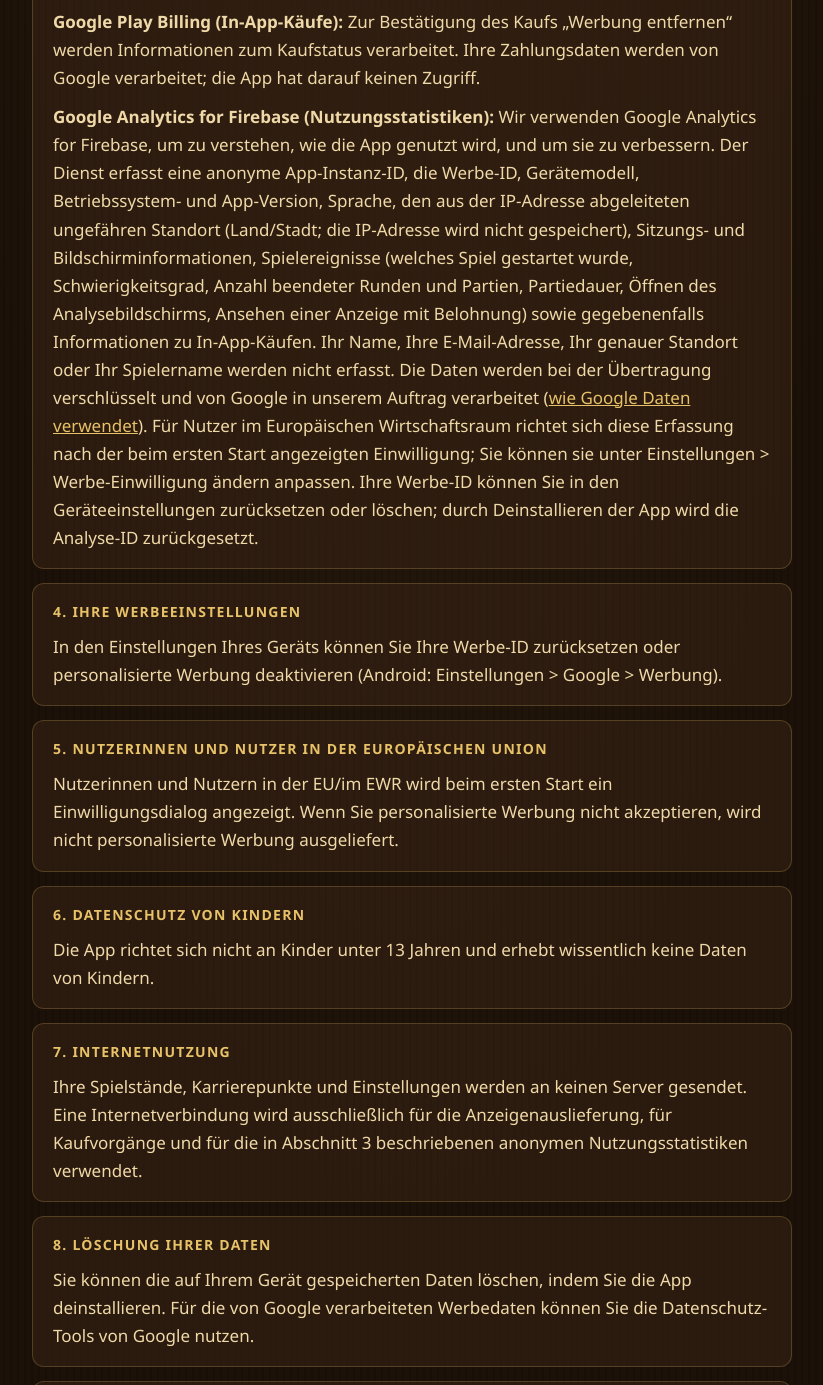
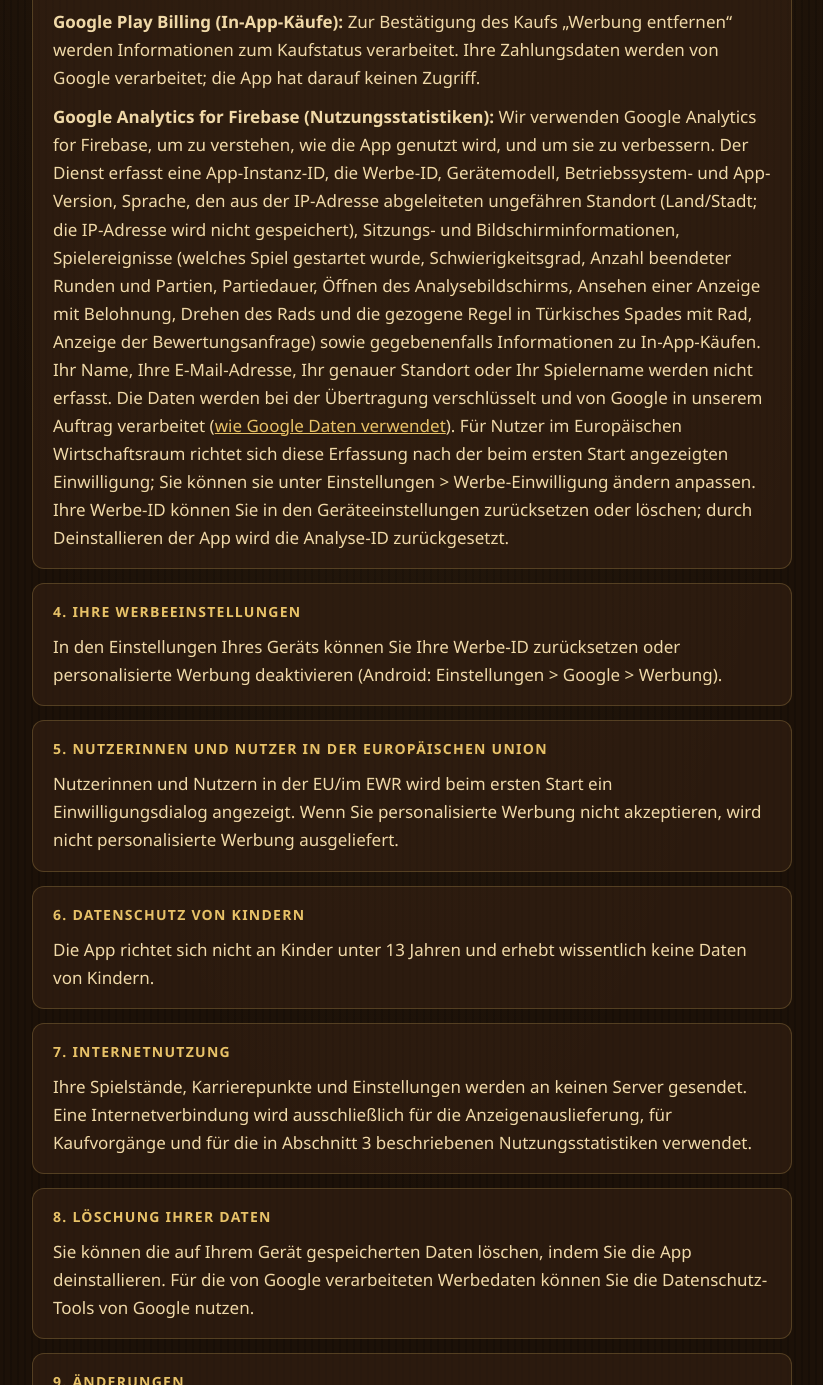
Before and after one commit to BatuhanDemirel/kahvehane-gizlilik, a plain HTML site: page de/index.html in a window 1280 px wide. Shown: the part 1064-2449 px from the top of the page, without its empty margins (228-1051 px from the left). Drawn offline with Linux system fonts and the light colour scheme.

Commit message:
Add files via upload

```diff
--- a/de/index.html
+++ b/de/index.html
@@ -43,7 +43,7 @@
       <p>Die App nutzt drei Google-Dienste:</p>
       <p><strong>Google AdMob (Anzeigenauslieferung):</strong> kann Daten wie Ihre Werbe-ID, Ihre IP-Adresse, den Gerätetyp, Ihre Interaktionen mit Anzeigen sowie Diagnose- und Absturzprotokolle verarbeiten, um Anzeigen auszuliefern und zu messen. Datenschutzerklärung von Google: <a href="https://policies.google.com/privacy">https://policies.google.com/privacy</a></p>
       <p><strong>Google Play Billing (In-App-Käufe):</strong> Zur Bestätigung des Kaufs „Werbung entfernen“ werden Informationen zum Kaufstatus verarbeitet. Ihre Zahlungsdaten werden von Google verarbeitet; die App hat darauf keinen Zugriff.</p>
-      <p><strong>Google Analytics for Firebase (Nutzungsstatistiken):</strong> Wir verwenden Google Analytics for Firebase, um zu verstehen, wie die App genutzt wird, und um sie zu verbessern. Der Dienst erfasst eine anonyme App-Instanz-ID, die Werbe-ID, Gerätemodell, Betriebssystem- und App-Version, Sprache, den aus der IP-Adresse abgeleiteten ungefähren Standort (Land/Stadt; die IP-Adresse wird nicht gespeichert), Sitzungs- und Bildschirminformationen, Spielereignisse (welches Spiel gestartet wurde, Schwierigkeitsgrad, Anzahl beendeter Runden und Partien, Partiedauer, Öffnen des Analysebildschirms, Ansehen einer Anzeige mit Belohnung) sowie gegebenenfalls Informationen zu In-App-Käufen. Ihr Name, Ihre E-Mail-Adresse, Ihr genauer Standort oder Ihr Spielername werden nicht erfasst. Die Daten werden bei der Übertragung verschlüsselt und von Google in unserem Auftrag verarbeitet (<a href="https://policies.google.com/technologies/partner-sites">wie Google Daten verwendet</a>). Für Nutzer im Europäischen Wirtschaftsraum richtet sich diese Erfassung nach der beim ersten Start angezeigten Einwilligung; Sie können sie unter Einstellungen &gt; Werbe-Einwilligung ändern anpassen. Ihre Werbe-ID können Sie in den Geräteeinstellungen zurücksetzen oder löschen; durch Deinstallieren der App wird die Analyse-ID zurückgesetzt.</p>
+      <p><strong>Google Analytics for Firebase (Nutzungsstatistiken):</strong> Wir verwenden Google Analytics for Firebase, um zu verstehen, wie die App genutzt wird, und um sie zu verbessern. Der Dienst erfasst eine App-Instanz-ID, die Werbe-ID, Gerätemodell, Betriebssystem- und App-Version, Sprache, den aus der IP-Adresse abgeleiteten ungefähren Standort (Land/Stadt; die IP-Adresse wird nicht gespeichert), Sitzungs- und Bildschirminformationen, Spielereignisse (welches Spiel gestartet wurde, Schwierigkeitsgrad, Anzahl beendeter Runden und Partien, Partiedauer, Öffnen des Analysebildschirms, Ansehen einer Anzeige mit Belohnung, Drehen des Rads und die gezogene Regel in Türkisches Spades mit Rad, Anzeige der Bewertungsanfrage) sowie gegebenenfalls Informationen zu In-App-Käufen. Ihr Name, Ihre E-Mail-Adresse, Ihr genauer Standort oder Ihr Spielername werden nicht erfasst. Die Daten werden bei der Übertragung verschlüsselt und von Google in unserem Auftrag verarbeitet (<a href="https://policies.google.com/technologies/partner-sites">wie Google Daten verwendet</a>). Für Nutzer im Europäischen Wirtschaftsraum richtet sich diese Erfassung nach der beim ersten Start angezeigten Einwilligung; Sie können sie unter Einstellungen &gt; Werbe-Einwilligung ändern anpassen. Ihre Werbe-ID können Sie in den Geräteeinstellungen zurücksetzen oder löschen; durch Deinstallieren der App wird die Analyse-ID zurückgesetzt.</p>
     </section>
     <section>
       <h2>4. IHRE WERBEEINSTELLUNGEN</h2>
@@ -59,7 +59,7 @@
     </section>
     <section>
       <h2>7. INTERNETNUTZUNG</h2>
-      <p>Ihre Spielstände, Karrierepunkte und Einstellungen werden an keinen Server gesendet. Eine Internetverbindung wird ausschließlich für die Anzeigenauslieferung, für Kaufvorgänge und für die in Abschnitt 3 beschriebenen anonymen Nutzungsstatistiken verwendet.</p>
+      <p>Ihre Spielstände, Karrierepunkte und Einstellungen werden an keinen Server gesendet. Eine Internetverbindung wird ausschließlich für die Anzeigenauslieferung, für Kaufvorgänge und für die in Abschnitt 3 beschriebenen Nutzungsstatistiken verwendet.</p>
     </section>
     <section>
       <h2>8. LÖSCHUNG IHRER DATEN</h2>
```
